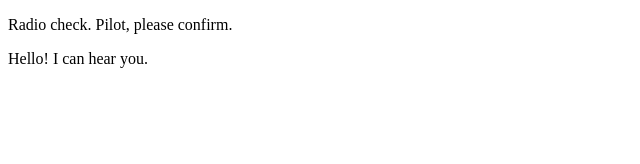
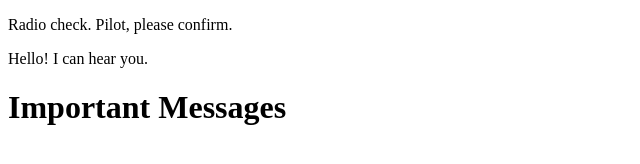
Before and after one commit to mr-ageless/pilot-log, a plain HTML site: page index.html in a window 1280 px wide. Shown: the whole page, without its empty margins (0-640 px from the left). Drawn offline with Linux system fonts and the light colour scheme.

Commit message:
Added list item and message to pilot

```diff
--- a/index.html
+++ b/index.html
@@ -3,5 +3,8 @@
    <body>
       <p>Radio check. Pilot, please confirm.</p>
       <p> Hello! I can hear you.</p>
+      <h1>
+         Important Messages
+      </h1>
    </body>
 </html>
```
